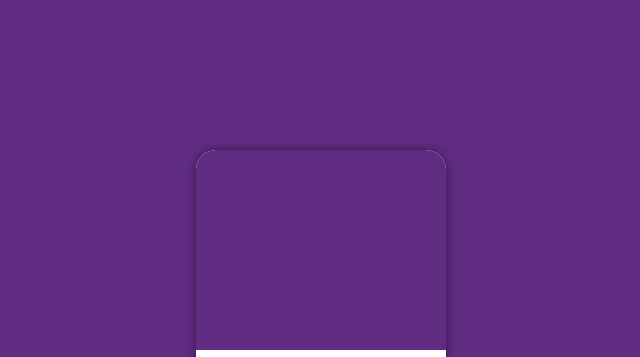
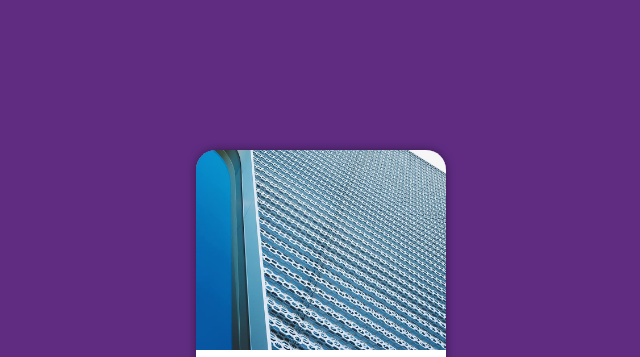
Before and after one commit to lucas-henrique-godoy/projeto-login, a plain HTML site: page index.html in a window 1280 px wide. Shown: the top 357 px of the page, without its empty margins (319-959 px from the left). Drawn offline with Linux system fonts and the light colour scheme; the site is published under a folder, as on GitHub Pages, so addresses that start at the root find nothing.

Commit message:
Update style.css

```diff
--- a/estilos/style.css
+++ b/estilos/style.css
@@ -42,7 +42,7 @@ section#login {
 
 section#login > div#imagem {
     display: block;
-    background: #5f2c82 url(/imagens/metal.jpg) no-repeat;
+    background: #5f2c82 url(../imagens/metal.jpg) no-repeat;
     background-size: cover;
     background-position: left bottom;
     height: 200px;
```
